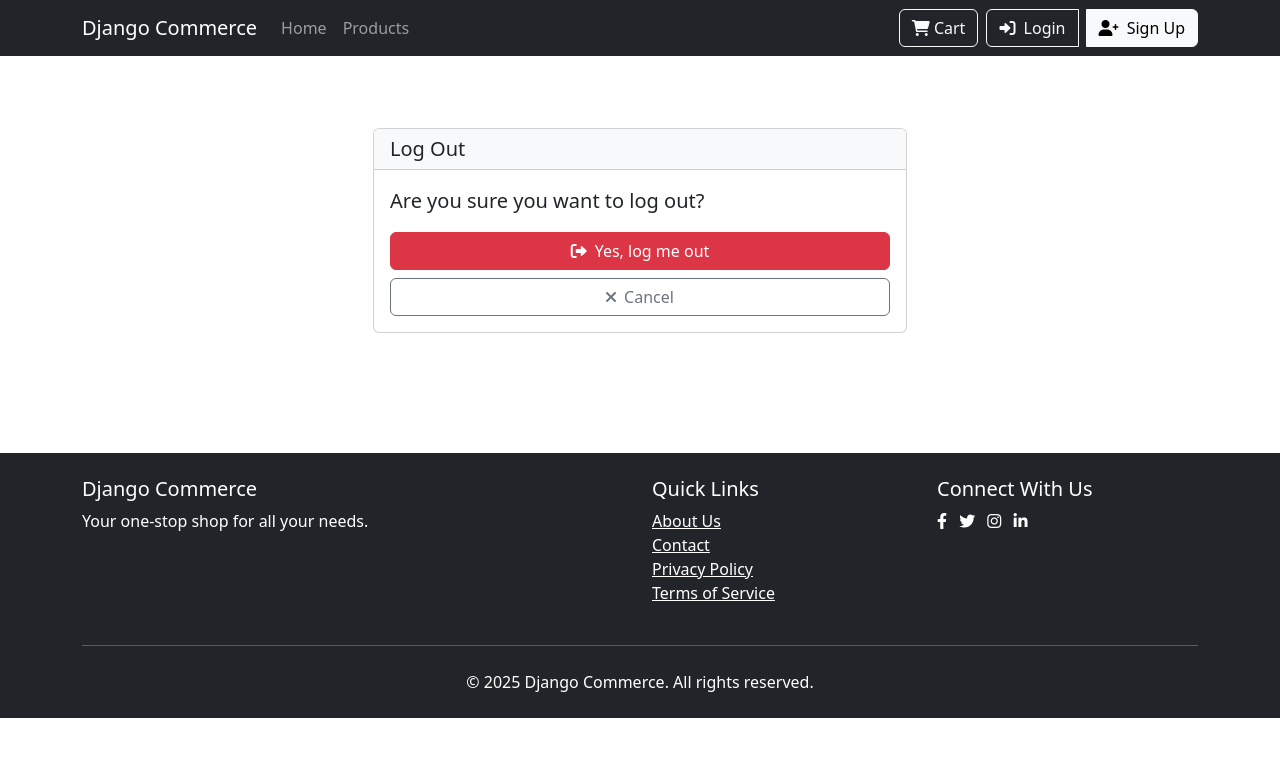
After one commit to mahimsafa/django-ecommerce, a Django app: page /logout/ in a window 1280 px wide. The commit adds this page. Shown: the top 757 px of the page. Run offline with Django 5.2, Linux system fonts and the light colour scheme.

Commit message:
feat: Implement custom logout view with confirmation and templates

```diff
--- a/django_commerce/urls.py
+++ b/django_commerce/urls.py
@@ -19,7 +19,8 @@ from django.urls import path, include
 from django.conf import settings
 from django.conf.urls.static import static
 from django.contrib.staticfiles.urls import staticfiles_urlpatterns
-from store_front.views_auth import register
+from django.contrib.auth.views import LogoutView, LoginView
+from store_front.views_auth import register, logout
 
 urlpatterns = [
     path('admin/', admin.site.urls),
@@ -27,7 +28,9 @@ urlpatterns = [
     path('cart/', include('cart.urls', namespace='cart')),
     path('orders/', include('order.urls', namespace='order')),  # Order management
     # Authentication URLs
+    path('accounts/login/', LoginView.as_view(template_name='registration/login.html'), name='login'),
     path('accounts/', include('django.contrib.auth.urls')),
+    path('logout/', logout, name='logout'),  # Using our custom logout view
     path('register/', register, name='register'),  # Custom registration view
 ]
 
--- a/store_front/views_auth.py
+++ b/store_front/views_auth.py
@@ -1,7 +1,9 @@
 from django.shortcuts import render, redirect
 from django.contrib.auth.forms import UserCreationForm
-from django.contrib.auth import login as auth_login
+from django.contrib.auth import login as auth_login, logout as auth_logout
 from django.contrib import messages
+from django.views.decorators.http import require_http_methods
+from django.contrib.auth.decorators import login_required
 
 def register(request):
     if request.method == 'POST':
@@ -15,3 +17,17 @@ def register(request):
         form = UserCreationForm()
 
     return render(request, 'registration/register.html', {'form': form})
+
+@require_http_methods(['GET', 'POST'])
+def logout(request):
+    """
+    Custom logout view that handles both GET and POST requests
+    and properly logs the user out.
+    """
+    if request.method == 'POST':
+        auth_logout(request)
+        messages.success(request, 'You have been successfully logged out.')
+        return redirect('store_front:home')
+
+    # For GET requests, show a confirmation page
+    return render(request, 'registration/logout_confirm.html')
--- a/templates/base.html
+++ b/templates/base.html
@@ -62,9 +62,14 @@
                                     <i class="fas fa-user-cog me-2"></i>Account Settings
                                 </a></li>
                                 <li><hr class="dropdown-divider"></li>
-                                <li><a class="dropdown-item text-danger" href="{% url 'logout' %}">
-                                    <i class="fas fa-sign-out-alt me-2"></i>Logout
-                                </a></li>
+                                <li>
+                                    <form action="{% url 'logout' %}" method="post" class="d-inline">
+                                        {% csrf_token %}
+                                        <button type="submit" class="dropdown-item text-danger" style="background: none; border: none; width: 100%; text-align: left;">
+                                            <i class="fas fa-sign-out-alt me-2"></i>Logout
+                                        </button>
+                                    </form>
+                                </li>
                             </ul>
                         </div>
                     {% else %}
--- /dev/null
+++ b/templates/registration/logout_confirm.html
@@ -0,0 +1,31 @@
+{% extends 'base.html' %}
+
+{% block title %}Log Out - Django Commerce{% endblock %}
+
+{% block content %}
+<div class="container my-5">
+    <div class="row justify-content-center">
+        <div class="col-md-8 col-lg-6">
+            <div class="card">
+                <div class="card-header bg-light">
+                    <h2 class="h5 mb-0">Log Out</h2>
+                </div>
+                <div class="card-body">
+                    <p class="lead">Are you sure you want to log out?</p>
+                    <form method="post" action="{% url 'logout' %}">
+                        {% csrf_token %}
+                        <div class="d-grid gap-2">
+                            <button type="submit" class="btn btn-danger">
+                                <i class="fas fa-sign-out-alt me-2"></i>Yes, log me out
+                            </button>
+                            <a href="{% url 'store_front:home' %}" class="btn btn-outline-secondary">
+                                <i class="fas fa-times me-2"></i>Cancel
+                            </a>
+                        </div>
+                    </form>
+                </div>
+            </div>
+        </div>
+    </div>
+</div>
+{% endblock %}
```
Also changed, not shown: templates/registration/logged_out.html (added, +31 -0 lines).
